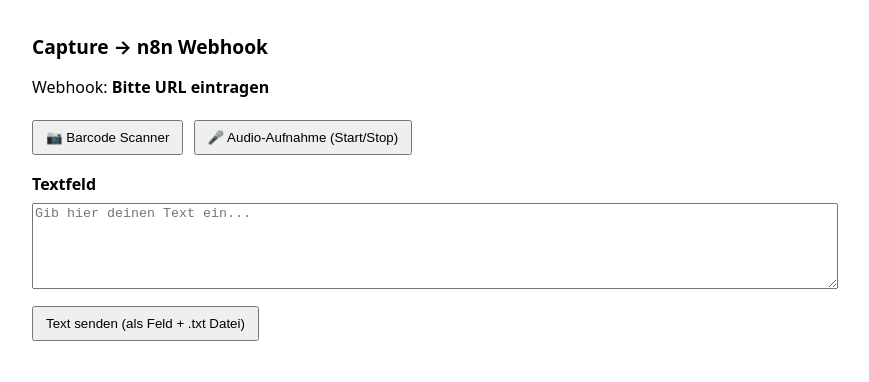
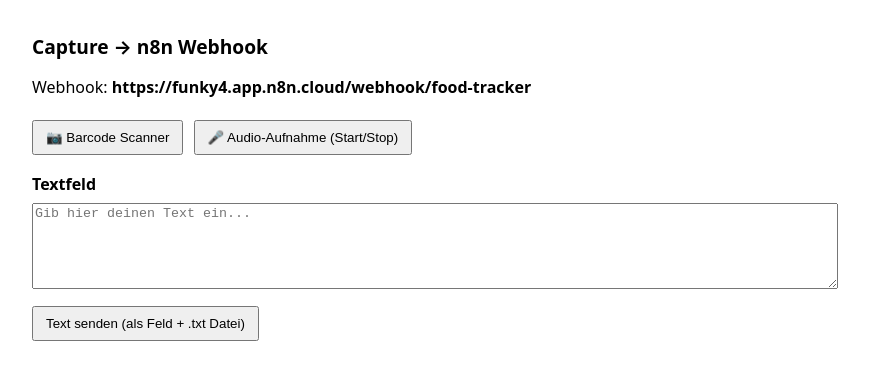
Before and after one commit to PumPom/my-food-tracker, a plain HTML site: page docs/index.html in a window 1280 px wide. Shown: the whole page, without its empty margins (208-1077 px from the left). Drawn offline with Linux system fonts and the light colour scheme.

Commit message:
Update webhook URL to funky4.app.n8n.cloud

```diff
--- a/docs/index.html
+++ b/docs/index.html
@@ -47,9 +47,7 @@
 
   <script>
     // === KONFIGURATION ===
-    // Trage hier deine n8n Webhook-URL ein, z.B.:
-    // const WEBHOOK_URL = 'https://your-n8n.example/webhook/my-webhook-path';
-    const WEBHOOK_URL = ''; // <-- HIER DEINE WEBHOOK-URL EINTRAGEN
+    const WEBHOOK_URL = 'https://funky4.app.n8n.cloud/webhook/food-tracker';
 
     document.getElementById('webhookUrl').textContent = WEBHOOK_URL || 'Bitte URL eintragen';
 
```
